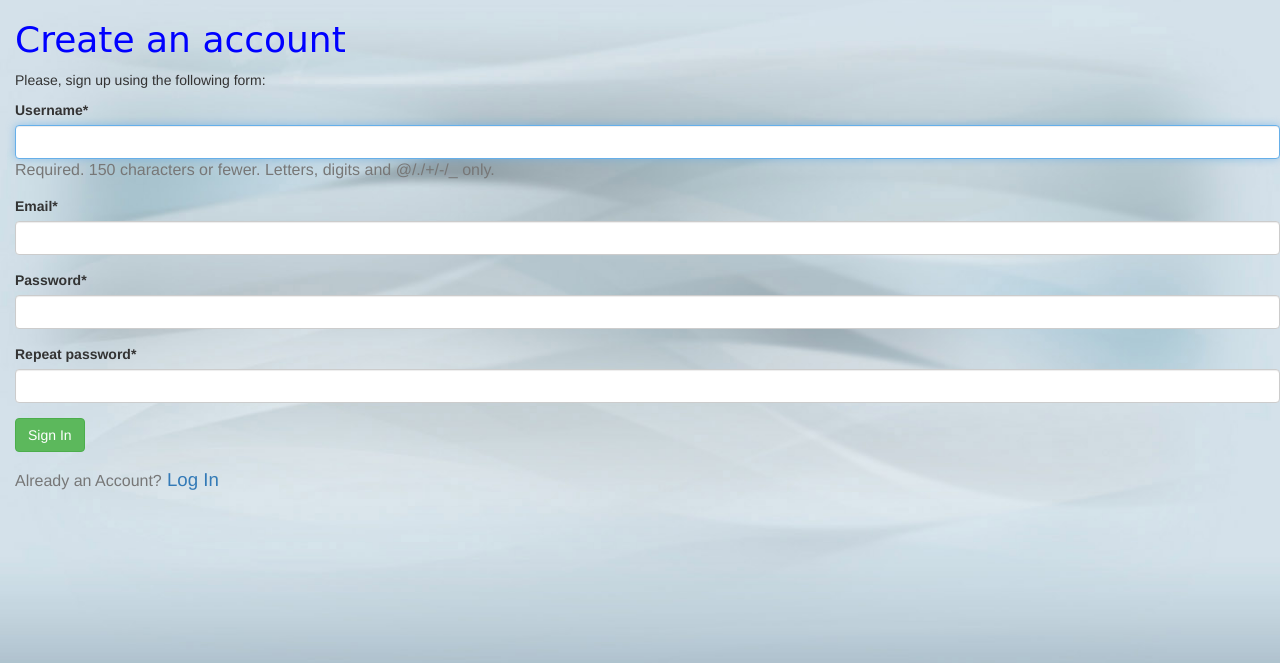
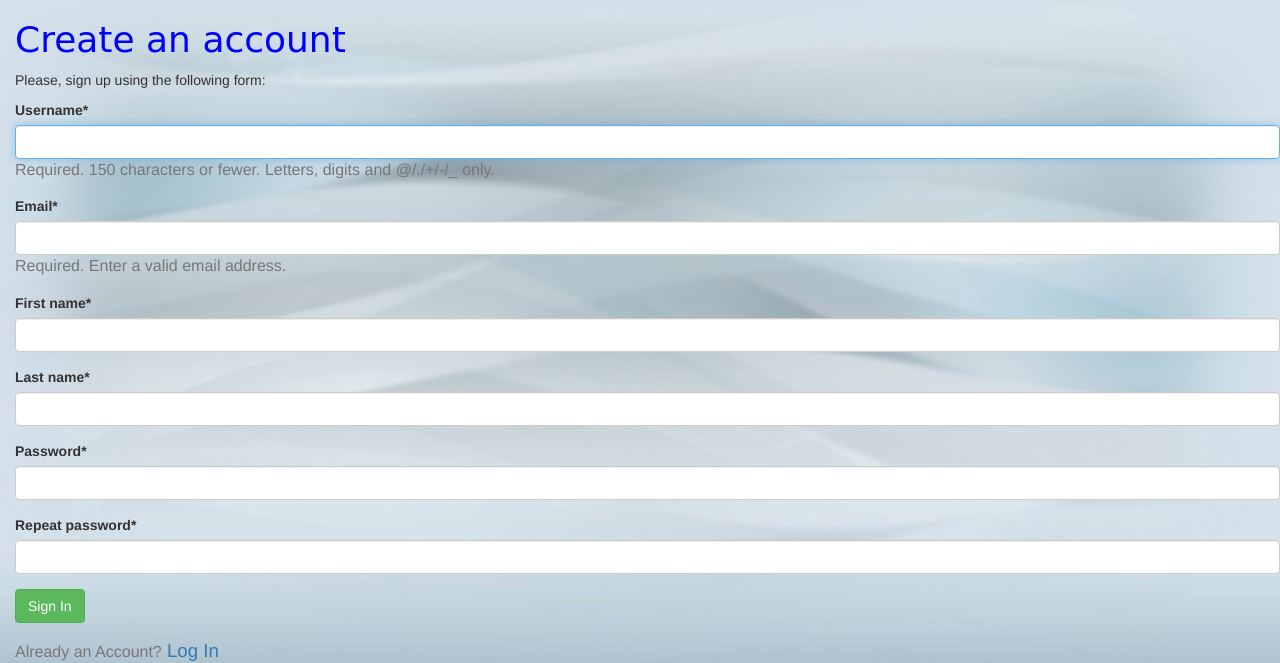
Before and after one commit to muppinenilakshmiprasanna/HotelManagementSystem, a Django app: page /register/ in a window 1280 px wide. Shown: the part 52-715 px from the top of the page. Run offline with Django 3.2, Linux system fonts and the light colour scheme; some libraries are stand-ins or nearby versions.

Commit message:
new changes

```diff
--- a/hotel/forms.py
+++ b/hotel/forms.py
@@ -9,11 +9,13 @@ class RegisterForm(UserCreationForm):
                                widget=forms.PasswordInput)
     password2 = forms.CharField(label='Repeat password',
                                 widget=forms.PasswordInput)
-    email = forms.EmailField()
+    email = forms.EmailField(label='Email', max_length=254, help_text='Required. Enter a valid email address.')
+    first_name = forms.CharField(max_length=50)
+    last_name = forms.CharField(max_length=50)
 
     class Meta:
         model = User
-        fields = ('username', 'email', 'password1', 'password2')
+        fields = ('username', 'email', 'first_name','last_name','password1', 'password2')
 
 
 class Booking(forms.ModelForm):
--- a/hotel/templates/registration/change-password.html
+++ b/hotel/templates/registration/change-password.html
@@ -6,7 +6,7 @@
   <h1>Change you password</h1>
   <p>Use the form below to change your password.</p>
   <form action="." method="post">
-    {{ form.as_p }}
+    {{ form|crispy }}
     <p><input type="submit" value="Change"></p>
     {% csrf_token %}
   </form>
--- a/hotel/templates/registration/login.html
+++ b/hotel/templates/registration/login.html
@@ -8,7 +8,7 @@
     <br />
     <br />
     <form method="post" action="{% url 'login' %}" >
-        {{ form.as_p }}
+        {{ form|crispy }}
         {% csrf_token %}
         <input type="submit" value="Login"/>
         <input type="hidden" name="next" value="{{ next }}"/>
```
